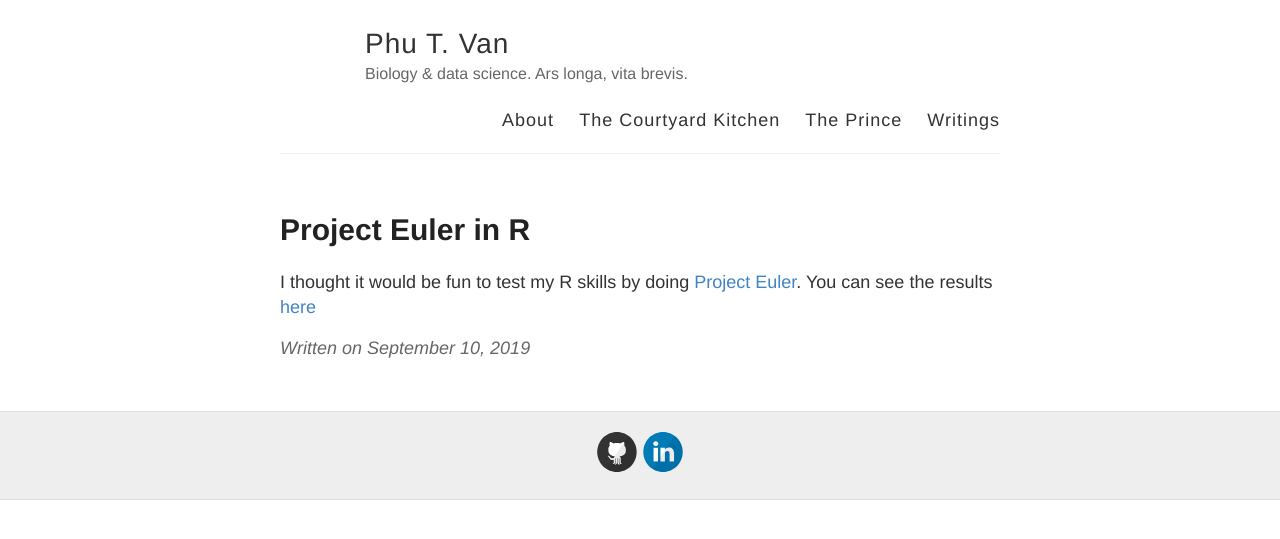
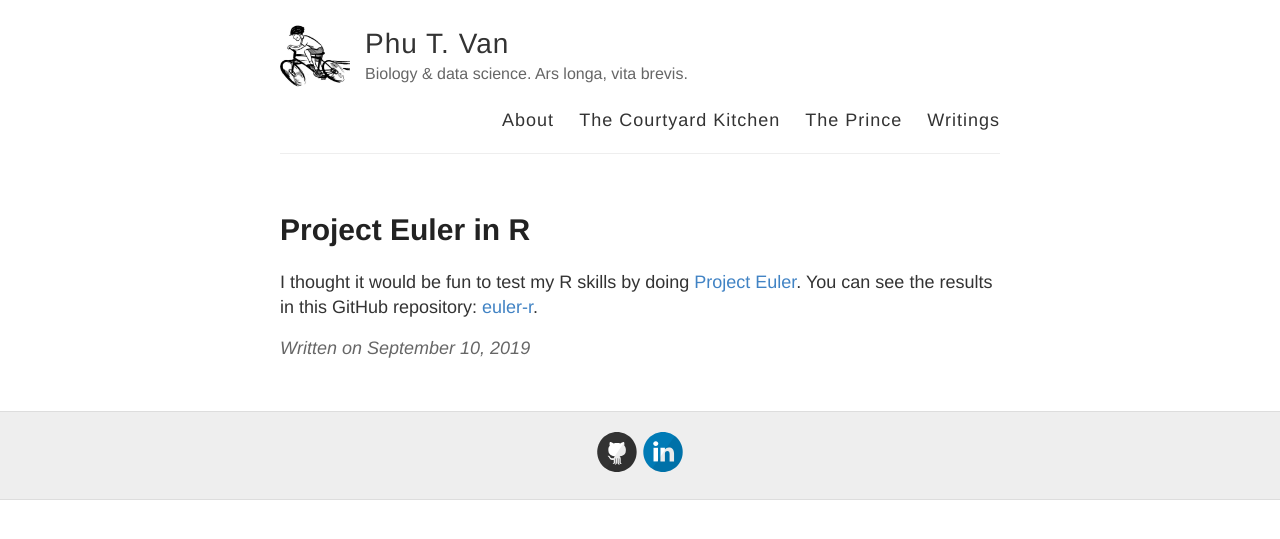
Before and after one commit to ptvan/ptvan.github.io, a Jekyll site: the page built from _posts/2019-09-10-project-euler-in-R.md, in a window 1280 px wide. Shown: the top 539 px of the page. Built offline with Jekyll 4.4.1, drawn with Linux system fonts in a browser that asks for light colours.

Commit message:
updated avatar

```diff
--- a/_config.yml
+++ b/_config.yml
@@ -7,6 +7,8 @@ name: Phu T. Van
 
 # Short bio or description (displayed in the header)
 description: Biology & data science. Ars longa, vita brevis.
+
+avatar: https://raw.githubusercontent.com/ptvan/ptvan.github.io/master/images/ptvan-avatar.jpg
 
 #
 # Flags below are optional
@@ -38,7 +40,7 @@ google_analytics:
 
 # Your website URL (e.g. http://barryclark.github.io or http://www.barryclark.co)
 # Used for Sitemap.xml and your RSS feed
-url:
+url: http://ptvan.github.io
 
 # If you're hosting your site at a Project repository on GitHub pages
 # (http://yourusername.github.io/repository-name)
--- a/_posts/2019-09-10-project-euler-in-R.md
+++ b/_posts/2019-09-10-project-euler-in-R.md
@@ -3,4 +3,4 @@ layout: post
 title: Project Euler in R
 ---
 
-I thought it would be fun to test my R skills by doing [Project Euler](https://projecteuler.net/). You can see the results [here](https://github.com/ptvan/euler-r)
+I thought it would be fun to test my R skills by doing [Project Euler](https://projecteuler.net/). You can see the results in this GitHub repository: [euler-r](https://github.com/ptvan/euler-r).
```
Also changed, not shown: images/config.png (deleted), images/first-post.png (deleted), images/jekyll-now-theme-screenshot.jpg (deleted), images/ptvan-avatar.jpg (added), images/step1.gif (deleted).
